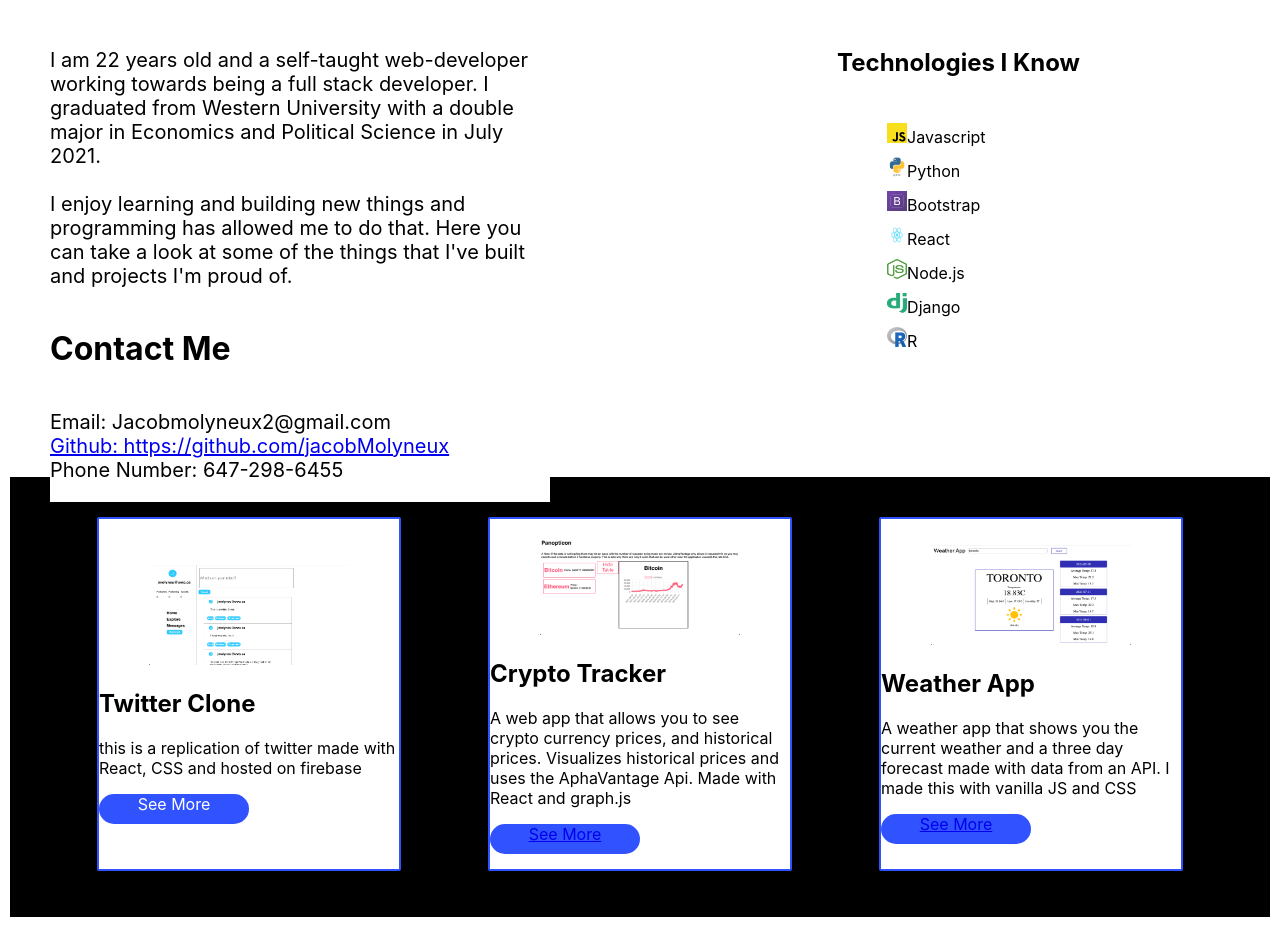
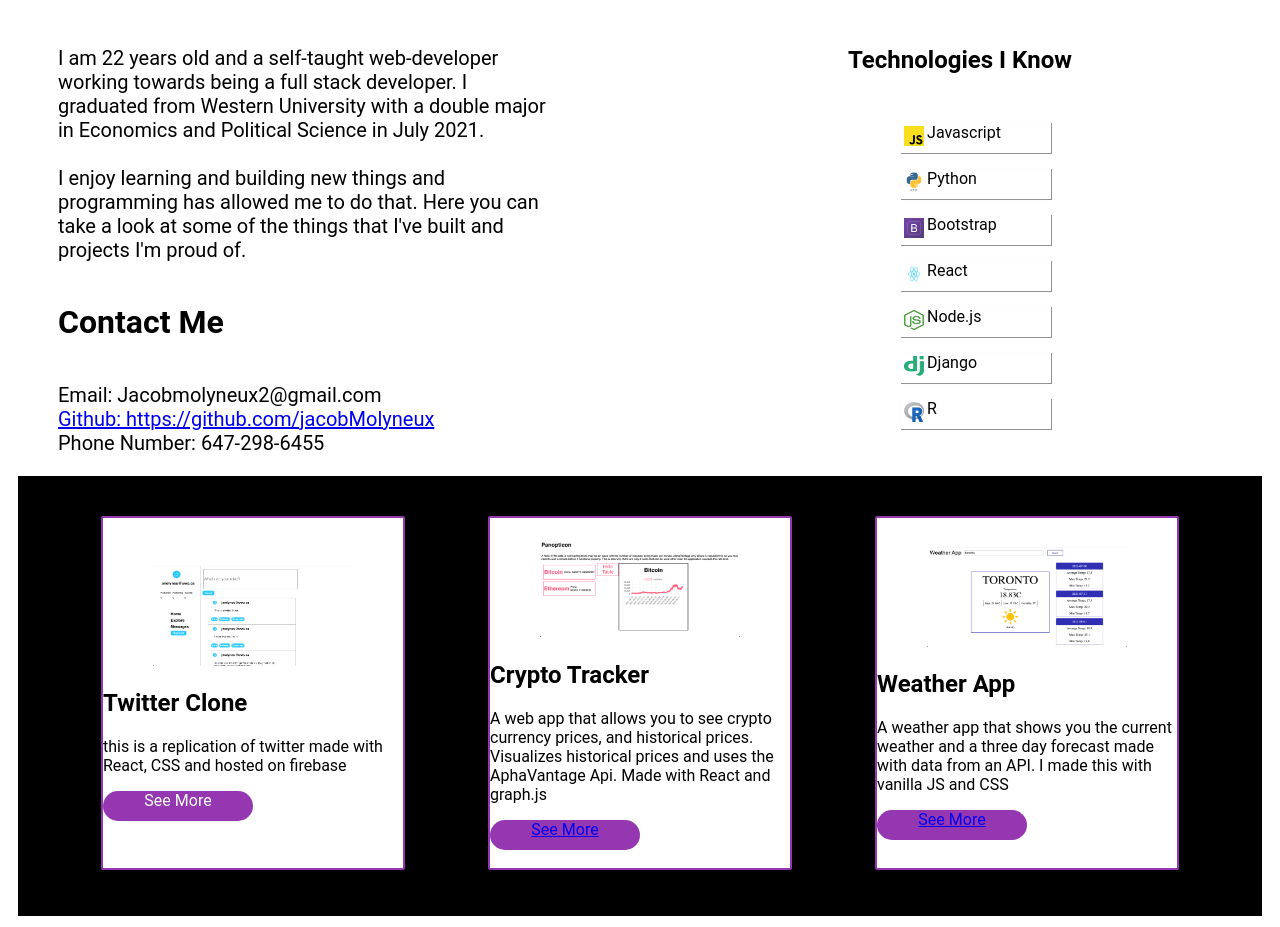
Before and after one commit to jacobMolyneux/portfolio-site, a React (Create React App) app: page / in a window 1280 px wide. Shown: the part 725-1652 px from the top of the page. Built offline with nearby package versions, Linux system fonts and the light colour scheme.

Commit message:
style changes to cards

```diff
--- a/src/components/home.js
+++ b/src/components/home.js
@@ -23,7 +23,7 @@
       <div id="homepageContainer">
         <div id="greetingDiv">
           <h1 id="greeting">
-            Hello World! <br />
+            Hello World! My name is Jacob <br />
             Welcome to my Portfolio
           </h1>
           <a href="https://github.com/jacobMolyneux">
@@ -61,8 +61,8 @@
             <div id="techStack">
               <h2>Technologies I Know</h2>
               <ul id="techStackList">
-                <li className="teckList">
-                  <div>
+                <li className="techList">
+                  <div className="listItemDiv">
                     <img
                       className="ListImage"
                       src={jsLogo}
@@ -71,8 +71,8 @@
                     Javascript
                   </div>
                 </li>
-                <li className="teckList">
-                  <div>
+                <li className="techList">
+                  <div className="listItemDiv">
                     <img
                       className="ListImage"
                       src={pythonLogo}
@@ -81,8 +81,8 @@
                     Python
                   </div>
                 </li>
-                <li className="teckList">
-                  <div>
+                <li className="techList">
+                  <div className="listItemDiv">
                     <img
                       className="ListImage"
                       src={bootstrapLogo}
@@ -91,8 +91,8 @@
                     Bootstrap
                   </div>
                 </li>
-                <li className="teckList">
-                  <div>
+                <li className="techList">
+                  <div className="listItemDiv">
                     <img
                       className="ListImage"
                       src={reactLogo}
@@ -101,8 +101,8 @@
                     React
                   </div>
                 </li>
-                <li className="teckList">
-                  <div>
+                <li className="techList">
+                  <div className="listItemDiv">
                     <img
                       className="ListImage"
                       src={nodeLogo}
@@ -111,8 +111,8 @@
                     Node.js
                   </div>
                 </li>
-                <li className="teckList">
-                  <div>
+                <li className="techList">
+                  <div className="listItemDiv">
                     <img
                       className="ListImage"
                       src={djangoLogo}
@@ -121,8 +121,8 @@
                     Django
                   </div>
                 </li>
-                <li className="teckList">
-                  <div>
+                <li className="techList">
+                  <div className="listItemDiv">
                     <img className="ListImage" src={rLogo} alt="R Logo" />R
                   </div>
                 </li>
@@ -141,14 +141,14 @@
             className="projectCard"
             projectName="Crypto Tracker"
             image={cryptoTracker}
-            link="jacobmolyneux.github.io/cryptosite/index"
+            link="https://jacobmolyneux.github.io/cryptosite/dist/index"
             description="A web app that allows you to see crypto currency prices, and historical prices. Visualizes historical prices and uses the AphaVantage Api. Made with React and graph.js"
           />
           <ProjectCard
             className="projectCard"
             projectName="Weather App"
             image={weatherAppPhoto}
-            link="https://hardcore-curran-9c5bc2.netlify.app"
+            link="https://jacobmolyneux.github.io/WeatherApp/dist/index"
             description="A weather app that shows you the current weather and a three day forecast made with data from an API. I made this with vanilla JS and CSS"
           />
         </div>
--- a/src/components/projectPage.js
+++ b/src/components/projectPage.js
@@ -44,7 +44,7 @@
           className="projectCard"
           projectName="Crypto Store"
           image={cryptoTracker}
-          link="jacobmolyneux.github.io/cryptosite/index"
+          link="https://jacobmolyneux.github.io/cryptosite/index"
           description="This is an example of a store where it searches different crypto currenct sites for the prices of coins and allows users find the best possible price. I made this with React, Graph.js and CSS"
         />
       </div>
--- a/src/components/stylesheets/home.css
+++ b/src/components/stylesheets/home.css
@@ -10,7 +10,7 @@
   margin: 30px;
 }
 #greetingDiv {
-  background: #000000;
+  background: #ffffff;
   height: 600px;
   display: flex;
   flex-direction: column;
@@ -18,13 +18,14 @@
   align-items: center;
 }
 #greeting {
-  font-family: Roboto;
+  font-family: Roboto, sans-serif;
   font-weight: normal;
-  color: white;
+
   font-size: 48px;
+  text-align: left;
 }
 #learnMoreButton {
-  background: #3152ff;
+  background: rgb(148, 55, 177);
   border-radius: 45px;
   border: transparent;
   height: 50px;
@@ -34,7 +35,8 @@
 }
 #learnMoreButton:hover {
   background: white;
-  color: #3152ff;
+  color: rgb(148, 55, 177);
+  border: 2px solid rgb(148, 55, 177);
 }
 
 #aboutSection {
@@ -56,10 +58,11 @@
   display: flex;
   flex-direction: column;
 }
-.teckList {
+.techList {
   text-align: left;
   list-style: none;
   margin: 10px;
+  padding: 3px;
 }
 #curvediv {
   position: absolute;
@@ -81,4 +84,11 @@
 .ListImage {
   width: 20px;
   height: 20px;
+  padding: 3px;
 }
+.listItemDiv {
+  display: flex;
+  height: 30px;
+  width: 150px;
+  box-shadow: 0.5px 0.5px 0.5px 0.5px rgb(148, 147, 147);
+}
--- a/src/components/stylesheets/projectcard.css
+++ b/src/components/stylesheets/projectcard.css
@@ -6,10 +6,8 @@
   height: 350px;
   background: white;
   margin: 20px;
-  border: 2px solid #3152ff;
-  align-items: center;
+  border: 2px solid rgb(148, 55, 177);
   justify-content: center;
-  text-align: center;
 }
 
 #gihubLink {
@@ -24,12 +22,11 @@
   justify-content: left;
   align-items: left;
   text-align: left;
-
   left: 10px;
 }
 #seeMoreButton {
   border: transparent;
-  background: #3152ff;
+  background: rgb(148, 55, 177);
   height: 30px;
   border-radius: 20px;
   color: white;
--- a/src/index.css
+++ b/src/index.css
@@ -1,16 +1,3 @@
 body {
-  margin: 0;
-  font-family: -apple-system, BlinkMacSystemFont, "Segoe UI", "Roboto", "Oxygen",
-    "Ubuntu", "Cantarell", "Fira Sans", "Droid Sans", "Helvetica Neue",
-    sans-serif;
-  -webkit-font-smoothing: antialiased;
-  -moz-osx-font-smoothing: grayscale;
+  font-family: roboto, sans-serif;
 }
-
-code {
-  font-family: source-code-pro, Menlo, Monaco, Consolas, "Courier New",
-    monospace;
-}
-#app {
-  height: 100vh;
-}
```
